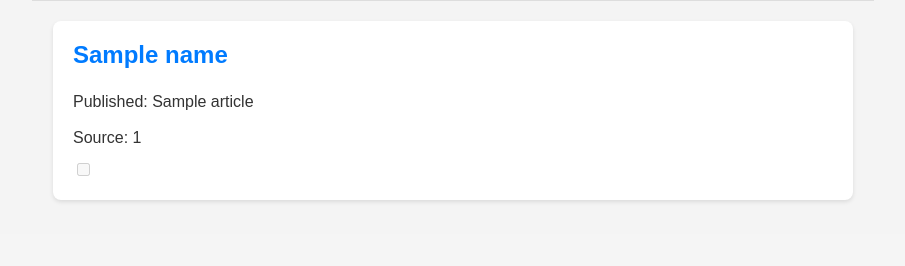
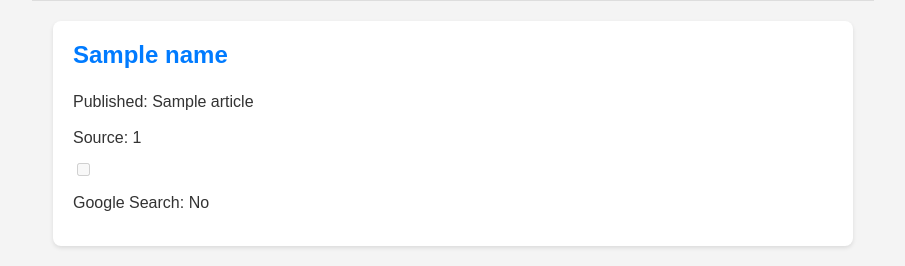
Before and after one commit to JohayerChowdury/NewsAggregator, a Flask app: template templates/index.html in a window 1280 px wide. Shown: the part 566-832 px from the top of the page, without its empty margins (187-1092 px from the left). Before the commit the page ends 768 px from the top, so only its background shows below. Run offline with Flask 3, Linux system fonts and the light colour scheme; the template is opened without the code that fills it: most values are stand-ins (such as "Sample title", 1, 10 or a date in 2020); parts of the project's set-up code (start-up, migrations or seed data) failed here and were passed over.

Commit message:
add query to each article

```diff
--- a/run.py
+++ b/run.py
@@ -103,6 +103,7 @@ def get_articles(queries=[""]):
                             article.published_parsed or article.published
                         ),
                         False,
+                        query,
                     )
                 )
     except Exception as e:
--- a/templates/index.html
+++ b/templates/index.html
@@ -56,7 +56,7 @@
     name="is_rss_{{ article[1].title | escape }}"
     {% if article[3] %}checked{% endif %}
     disabled>
-    <!-- <p>Author: {{ article[1]}}</p> -->
+    <p>Google Search: {{ article[4] or "No" }}</p>
   </article>
   {% endfor %}
 </div>
```
